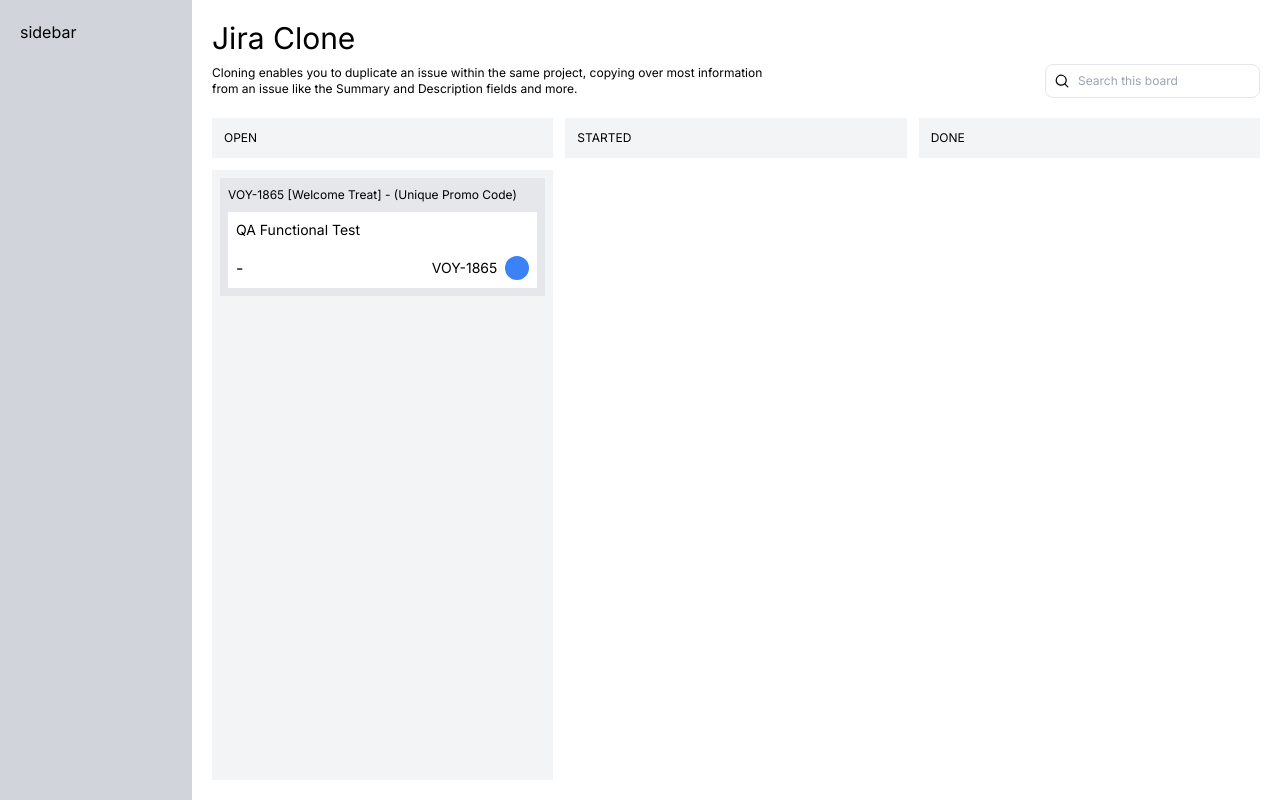
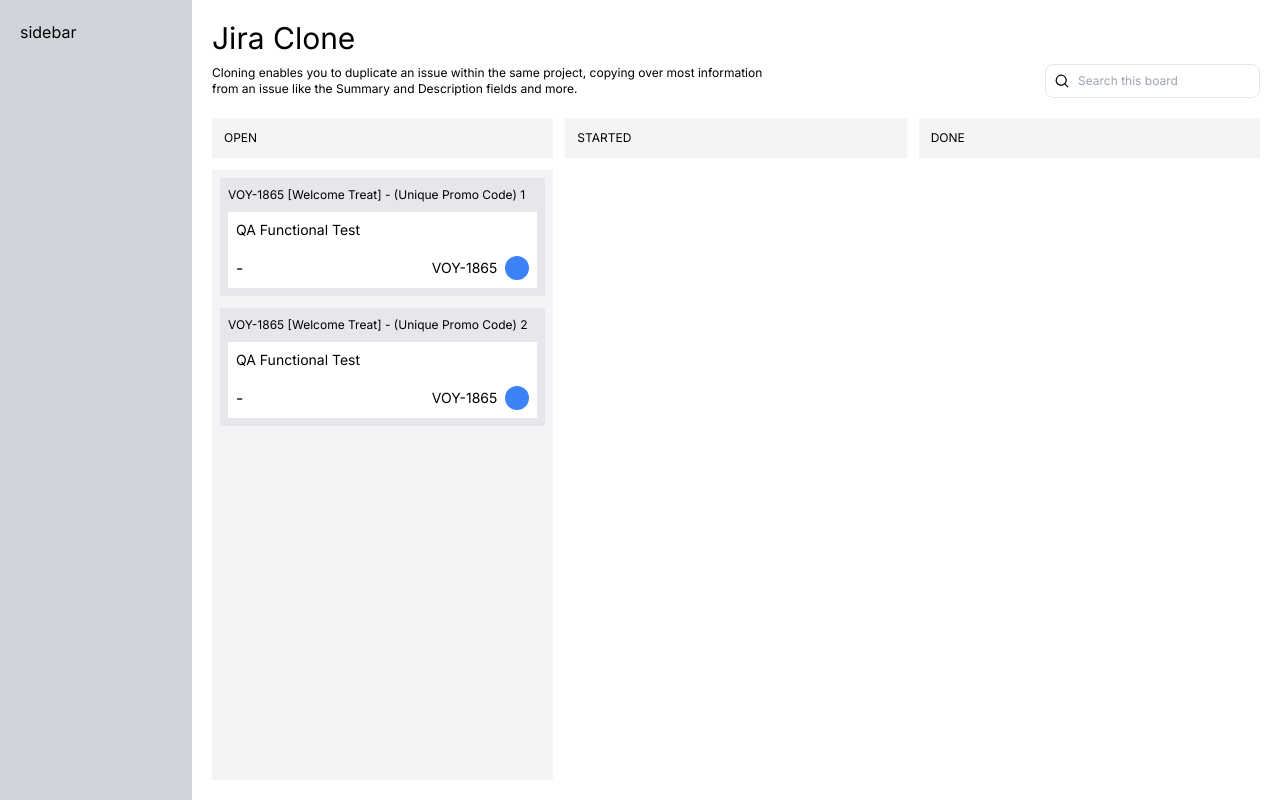
Before and after one commit to channiboi1998/jira-clone, a Next.js app: page / in a window 1280 px wide. Built offline with nearby package versions, Linux system fonts and the light colour scheme.

Commit message:
feat: DnD components

```diff
--- a/src/app/page.tsx
+++ b/src/app/page.tsx
@@ -1,5 +1,6 @@
 "use client";
 
+import { DragDropContext, Droppable, Draggable } from "@hello-pangea/dnd";
 import { MagnifyingGlassIcon } from "@heroicons/react/20/solid";
 
 export default function Home() {
@@ -43,11 +44,27 @@
           {/* Board Page: Columns */}
           <div className="flex-1 grid grid-cols-3 gap-3 pt-3">
             {/* Board Page: Open Column */}
-            <div className="bg-gray-100 p-2">
-              {/* Task Card */}
-              <div className="bg-gray-200 p-2 mb-3">
+            <DragDropContext
+              onDragUpdate={() => {}}
+              onDragEnd={() => console.log("drag end")}
+            >
+              <Droppable droppableId="droppable-1">
+                {(provided) => (
+                  <div
+                    className="bg-gray-100 p-2"
+                    ref={provided.innerRef}
+                    {...provided.droppableProps}
+                  >
+                    <Draggable draggableId="draggable-0" index={0}>
+                      {(provided) => (
+                        <div
+                          ref={provided.innerRef}
+                          {...provided.draggableProps}
+                          {...provided.dragHandleProps}
+                          className="bg-gray-200 p-2 mb-3"
+                        >
                           <p className="text-[12px] mb-2">
-                  VOY-1865 [Welcome Treat] - (Unique Promo Code)
+                            VOY-1865 [Welcome Treat] - (Unique Promo Code) 1
                           </p>
                           <div className="bg-white p-2">
                             {/* Task Card: Title */}
@@ -62,7 +79,38 @@
                             </div>
                           </div>
                         </div>
+                      )}
+                    </Draggable>
+                    <Draggable draggableId="draggable-1" index={1}>
+                      {(provided) => (
+                        <div
+                          ref={provided.innerRef}
+                          {...provided.draggableProps}
+                          {...provided.dragHandleProps}
+                          className="bg-gray-200 p-2 mb-3"
+                        >
+                          <p className="text-[12px] mb-2">
+                            VOY-1865 [Welcome Treat] - (Unique Promo Code) 2
+                          </p>
+                          <div className="bg-white p-2">
+                            {/* Task Card: Title */}
+                            <p className="text-sm mb-4">QA Functional Test</p>
+                            {/* Task Card: Footer */}
+                            <div className="grid grid-cols-2">
+                              <div>-</div>
+                              <div className="flex flex-row items-center justify-end space-x-2">
+                                <p className="text-sm">VOY-1865</p>
+                                <div className="h-6 w-6 rounded-full bg-blue-500" />
                               </div>
+                            </div>
+                          </div>
+                        </div>
+                      )}
+                    </Draggable>
+                  </div>
+                )}
+              </Droppable>
+            </DragDropContext>
           </div>
         </div>
       </section>
```
Lines whose indentation alone changed are shown as unchanged.
